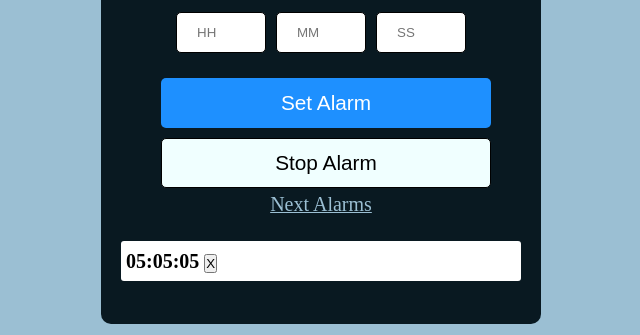
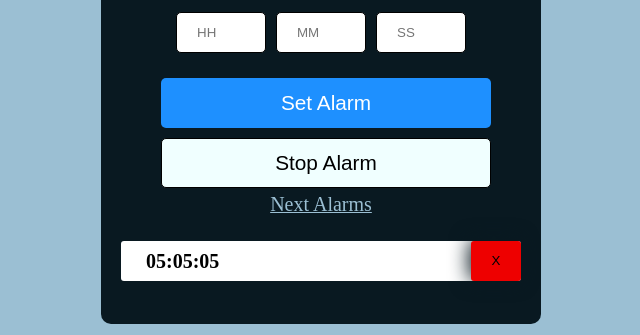
Before and after one commit to wakininja/AlarmClock-SkillTest-Project, a plain HTML site: page index.html in a window 1280 px wide. Both pictures are taken after typing "5", "5", "5" into the empty fields and a click on the button "Set Alarm". Shown: the part 465-800 px from the top of the page, without its empty margins (319-959 px from the left). Drawn offline with Linux system fonts and the light colour scheme.

Commit message:
Delete button style is completed

```diff
--- a/style.css
+++ b/style.css
@@ -197,17 +197,31 @@ h3{
 }
 
 #Next-alarms-list li {
+    margin: 5px 0;
     width: 100%;
     background: #fff;
     height: 40px;
     line-height: 40px;
-    padding: 0 5px;
+    padding: 0 25px;
     font-size: 20px;
     font-weight: 700;
     position: relative;
     cursor: pointer;
     display: block;
-    margin: 5px 0;
     border-radius: 3px;
     transition: 0.5s linear;
 }
+/* Delete button style setup */
+.time-list button {
+    position: absolute;
+    top: -1;
+    right: 0;
+    width: 50px;
+    height: 40px;
+    font-weight: 300;
+    text-align: center;
+    border: none;
+    background: #e00;
+    border-radius: 3px;
+    box-shadow: -2px -1px 19px #091921;
+}
```
